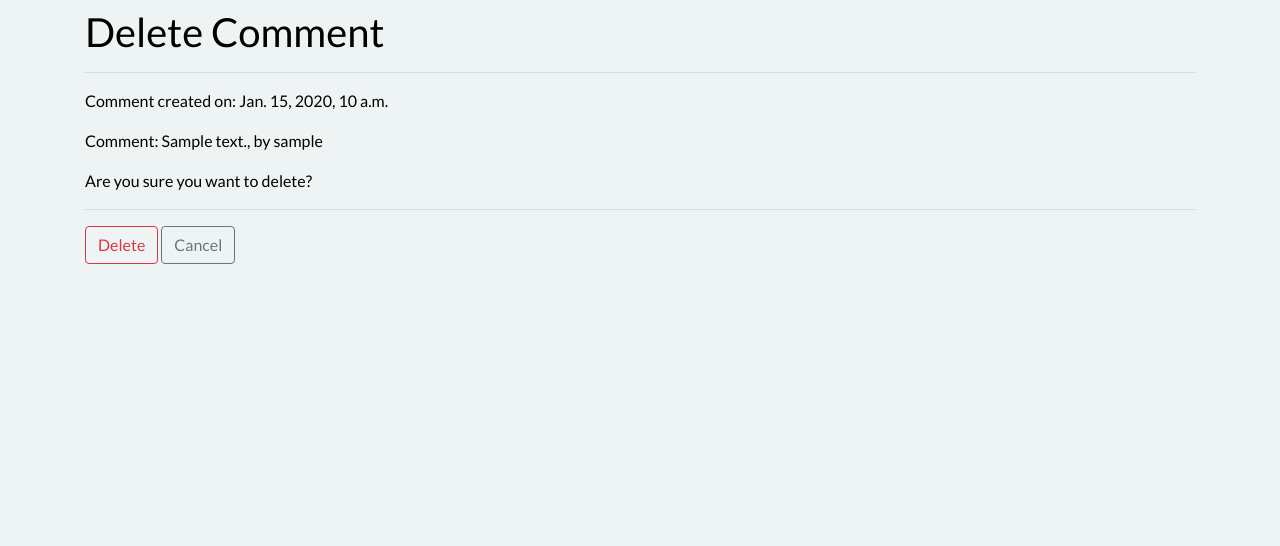
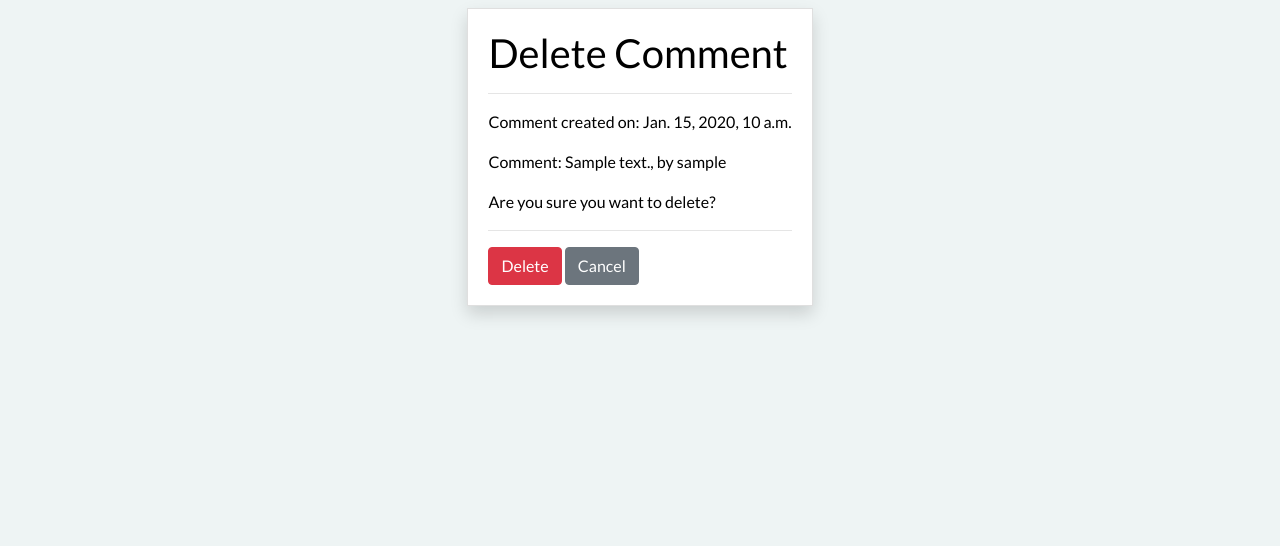
Before and after one commit to davewatters/bookclub-ci-pp4, a Django app: page /comments/1/delete in a window 1280 px wide. Shown: the part 62-608 px from the top of the page. Run offline with Django 3.2, Linux system fonts and the light colour scheme; a user stored in the database is signed in; tables that the repository leaves empty hold one stand-in row (values such as "Sample post"); some libraries are stand-ins or nearby versions; some web fonts are replaced.

Commit message:
style: apply style confirm_delete_comment

```diff
--- a/blog/templates/blog/comments_confirm_delete.html
+++ b/blog/templates/blog/comments_confirm_delete.html
@@ -1,5 +1,11 @@
 {% extends "base.html" %}
 {% block content %}
+
+<div class="container-fluid">
+  <div class="row justify-content-center">
+    <div class="card shadow">
+      <div class="card-body">
+
         <h1>Delete Comment</h1>
         <hr>
         <p>Comment created on: {{ comments.created_on }}</p>
@@ -8,7 +14,13 @@
         <hr>
         <form method="post" action="{% url 'comment-delete' comments.id %}">
           {% csrf_token %}
-  <button class="btn btn-outline-danger" type="submit">Delete</button>
-  <a class="btn btn-outline-secondary" href="{% url 'meetup_detail' comments.meetup.pk %}">Cancel</a>
+          <button class="btn btn-danger" type="submit">Delete</button>
+          <a class="btn btn-secondary" href="{% url 'meetup_detail' comments.meetup.pk %}">Cancel</a>
         </form>
+
+      </div>
+    </card>
+  </div>
+</div>
+
 {% endblock %}
```
Lines whose indentation alone changed are shown as unchanged.
